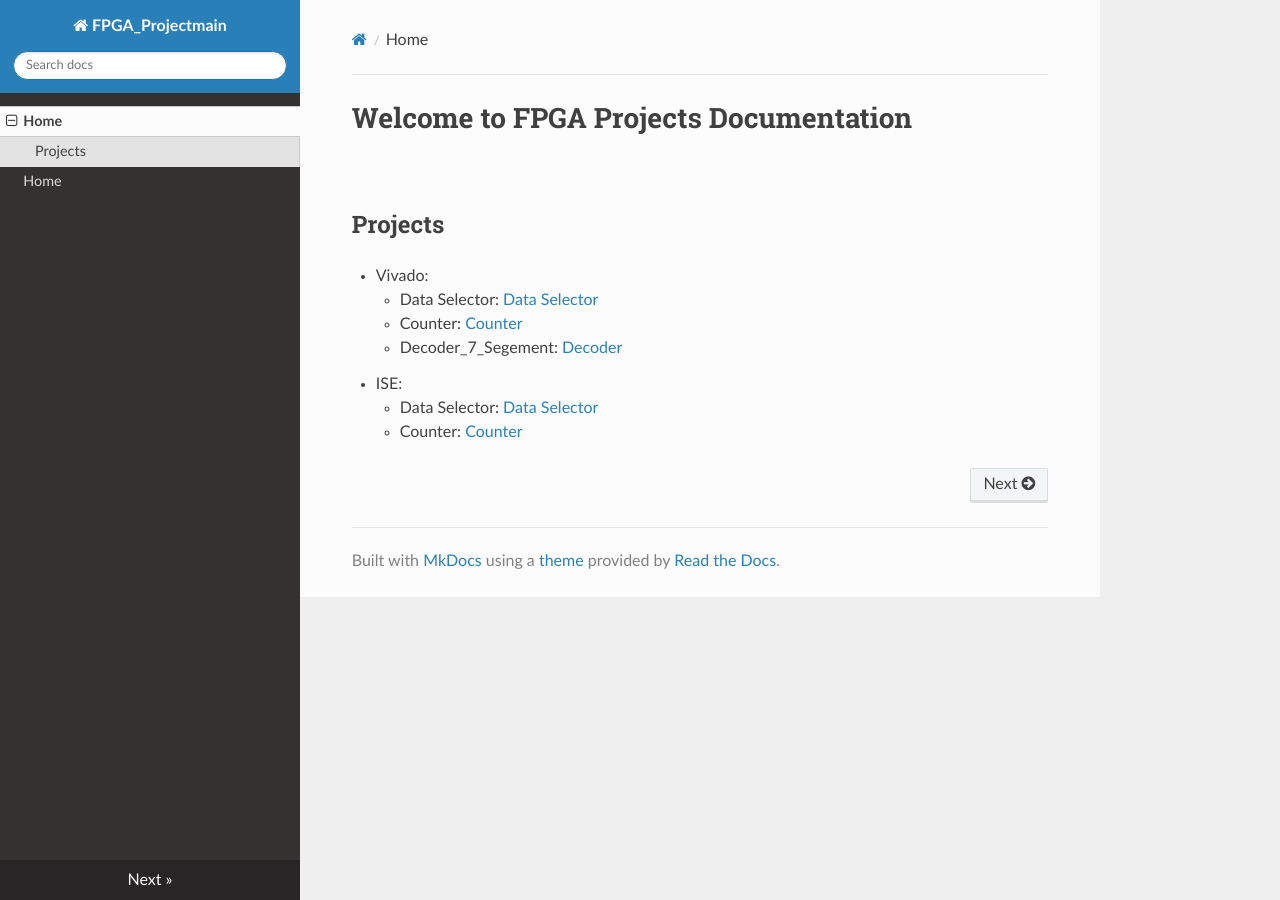
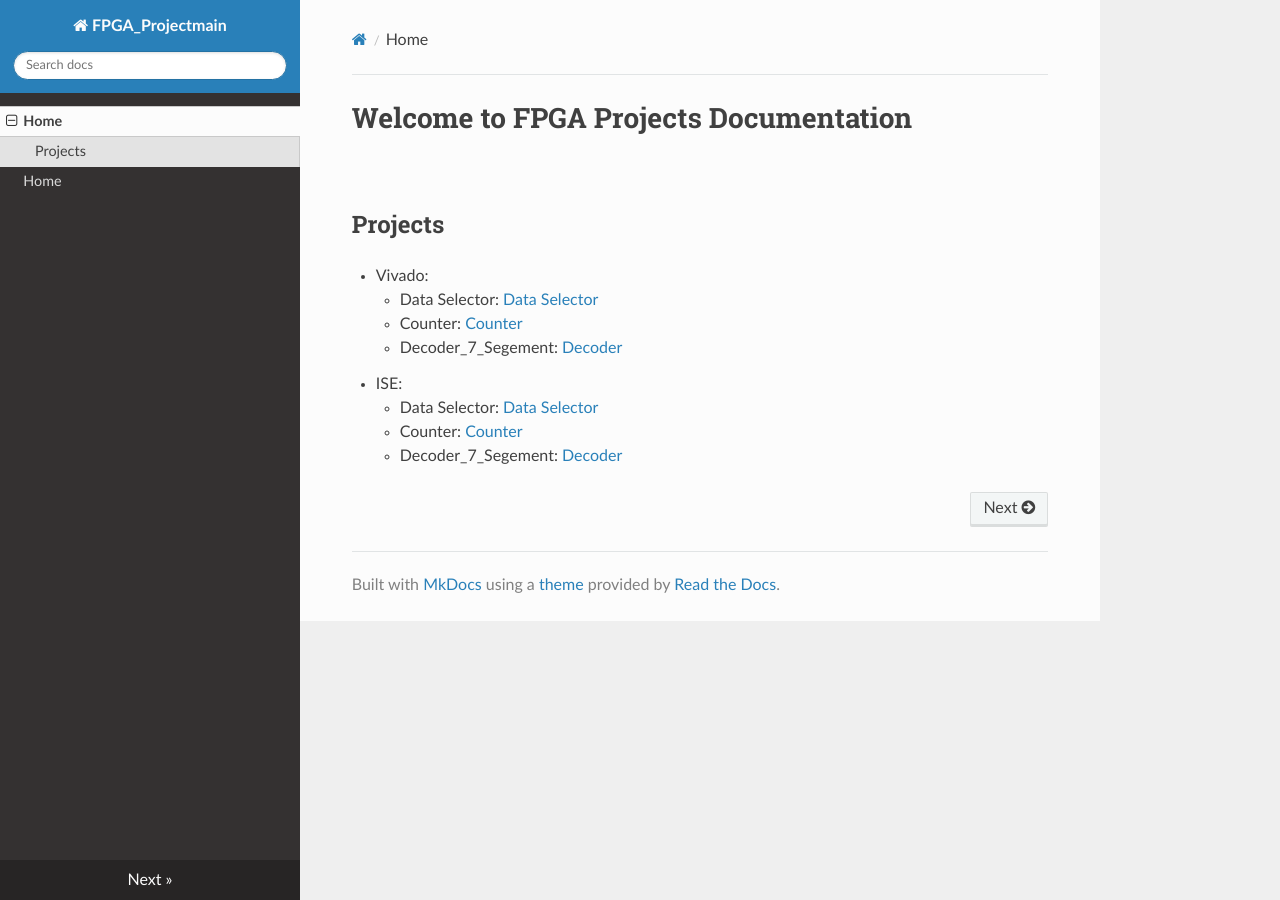
Before and after one commit to jomidokunMain/FPGA-Projectsmain, an MkDocs documentation site: the page built from docs/index.md, in a window 1280 px wide. Built offline with MkDocs 1.6.1, drawn with Linux system fonts in a browser that asks for light colours; nearby versions of some CDN libraries.

Commit message:
updatess

```diff
--- a/docs/index.md
+++ b/docs/index.md
@@ -14,3 +14,4 @@
 * ISE:
     * Data Selector: [Data Selector](Vivdao/data_selector_verilog/data_selector.md)
     * Counter: [Counter](Vivdao/counter_verilog/counter.md)
+    * Decoder_7_Segement: [Decoder](Vivdao/decoder_7_seg/decoder.md)
```
